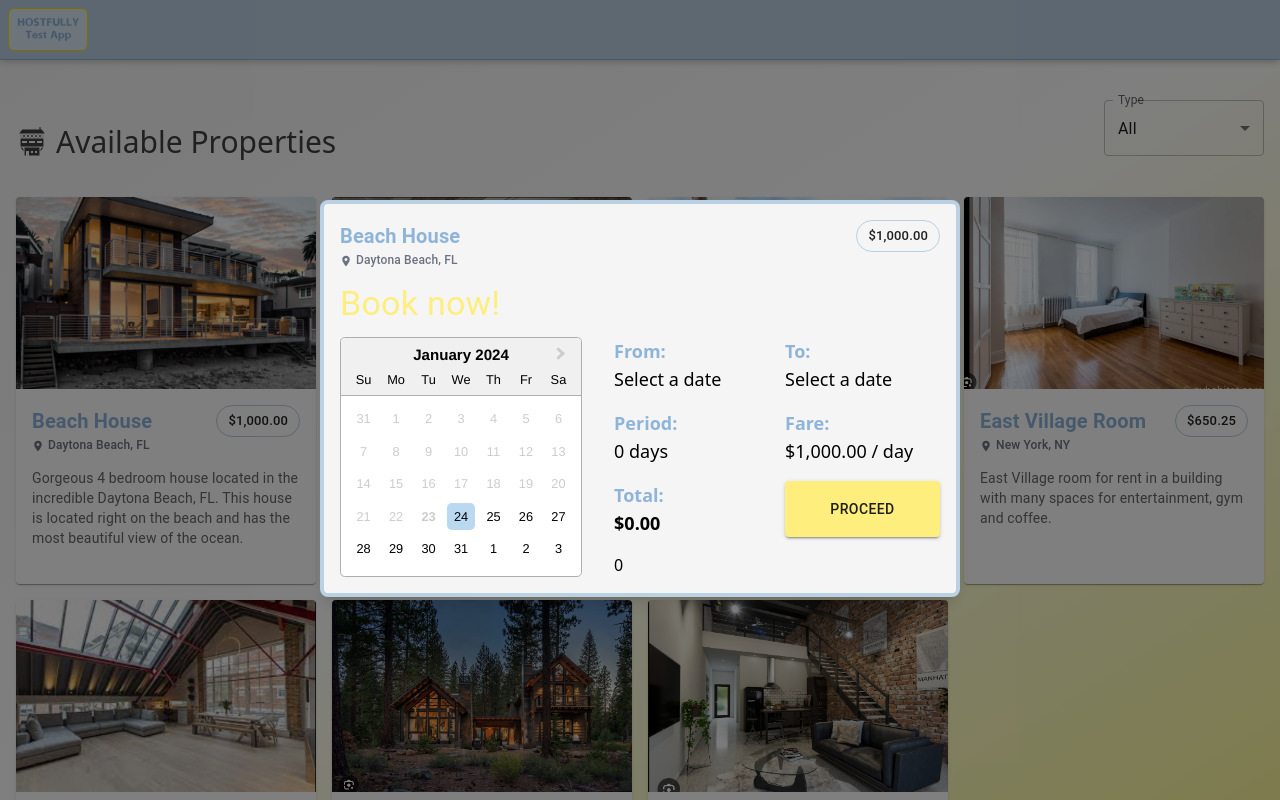
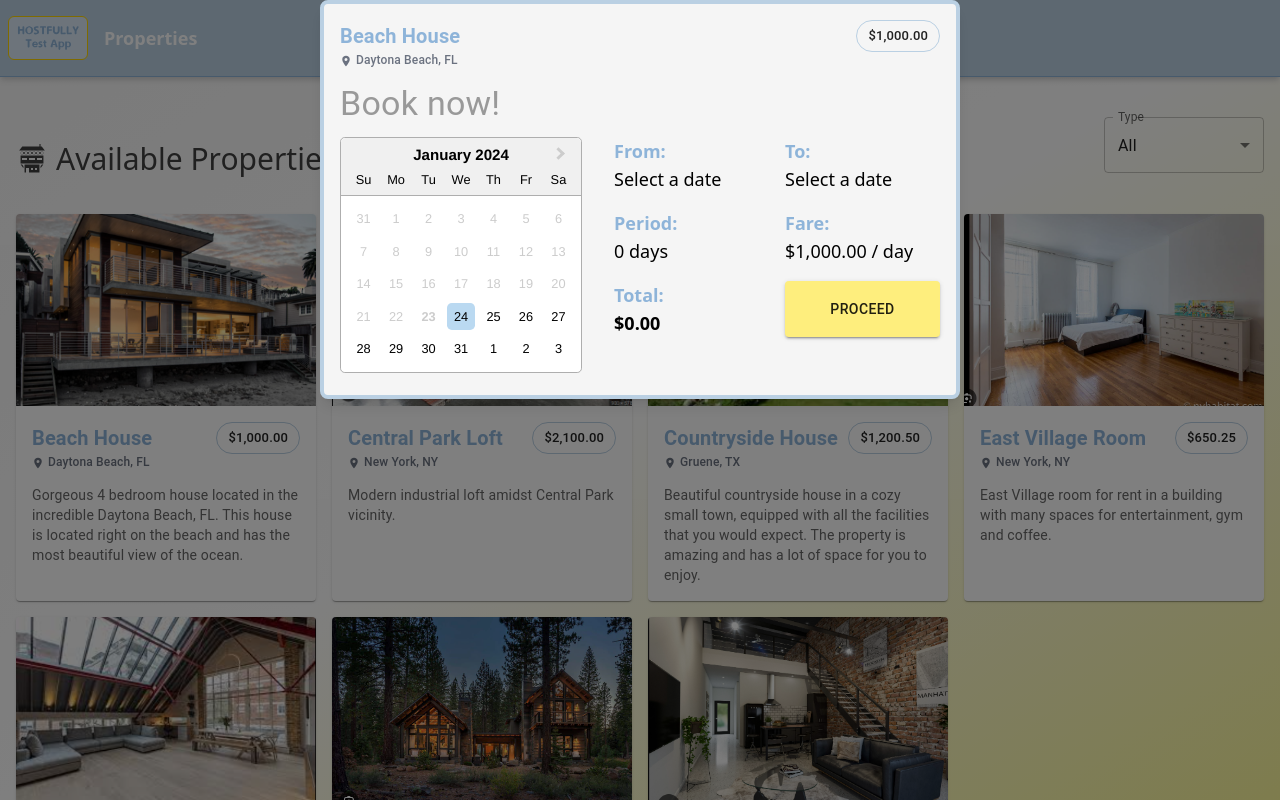
Before and after one commit to joaomariowd/hostfully_app, a React (Vite) app: page / in a window 1280 px wide. Both pictures are taken after a click on the button 166 px from the left and 380 px from the top of the page. Built offline with nearby package versions, Linux system fonts and the light colour scheme.

Commit message:
improving elements style

```diff
--- a/package.json
+++ b/package.json
@@ -14,6 +14,7 @@
     "@emotion/styled": "^11.11.0",
     "@mui/material": "^5.15.6",
     "@types/react-datepicker": "^4.19.5",
+    "clsx": "^2.1.0",
     "moment": "^2.30.1",
     "react": "^18.2.0",
     "react-datepicker": "^5.0.0",
--- a/src/components/BookingModal/BookingModal.tsx
+++ b/src/components/BookingModal/BookingModal.tsx
@@ -74,7 +74,7 @@ const BookingModal = () => {
       aria-describedby="modal-modal-description"
     >
       <Box
-        className='absolute w-1/2 p-4 transform -translate-x-1/2 border-4 rounded-lg shadow-lg border-primary bg-paper top-1/4 left-1/2 min-h-56'
+        className='absolute w-full p-4 transform -translate-x-1/2 border-4 rounded-lg shadow-lg landscape:top-0 top-1/4 lg:w-1/2 border-primary bg-paper left-1/2 min-h-56'
       >
         <Typography gutterBottom variant="h6" component="div" className='flex justify-between align-middle'>
             <div>
@@ -92,10 +92,11 @@ const BookingModal = () => {
               }}
             />
           </Typography>
-          <Typography gutterBottom variant="h4" component="h2" color="secondary">
+          <Typography gutterBottom variant="h4" component="h2" color="#999" className='text-center md:text-left'>
             Book now!
           </Typography>
-          <div className="flex gap-8">
+          <div className="flex flex-col gap-4 lg:gap-8 md:flex-row">
+            <div className='text-center'>
               <DatePicker
                 selected={checkIn}
                 onChange={(dates: [Date | null, Date | null]) => {
@@ -110,6 +111,7 @@ const BookingModal = () => {
                 inline
                 minDate={moment().add(1, 'days').toDate()}
               />
+            </div>
 
             <div className='flex-1'>
               <div className="grid grid-cols-2 grid-rows-3 gap-4 mb-4">
@@ -164,7 +166,7 @@ const BookingModal = () => {
                   </Button>
                 </div>
               </div>
-              <div>{bookings.length}</div>
+
               {errorMessage &&
                 <div className="p-2 font-bold text-red-500 bg-red-200 border border-red-500 rounded">
                   {errorMessage}
--- a/src/components/Header/Header.tsx
+++ b/src/components/Header/Header.tsx
@@ -1,16 +1,53 @@
+import { Link } from 'react-router-dom';
 import appLogo from '/logo.svg';
-import { Link } from 'react-router-dom'
+import { Property } from '../../@types';
+import properties from '../../../data/properties.json';
+import { useState } from 'react';
+import clsx from 'clsx';
 
 const Header = () => {
+  const [isOpen, setIsOpen] = useState(false);
+
   return (
-    <header className="p-2 bg-primary text-white shadow-md shadow-neutral-300 border-b border-0 border-primary-dark">
+    <header className="flex items-center justify-start p-2 text-white border-0 border-b shadow-md bg-primary shadow-neutral-300 border-primary-dark">
       <div className='w-20'>
         <Link to='/'>
-          <img className='rounded-md p-2 border bg-primary-light border-gold' src={appLogo} alt="App Logo" />
+          <img className='p-2 border rounded-md bg-primary-light border-gold' src={appLogo} alt="App Logo" />
         </Link>
       </div>
+      <nav>
+        <ul className="sm:flex">
+          <li
+            className="relative p-4 text-lg font-bold cursor-pointer sm:mr-4"
+            onMouseEnter={() => setIsOpen(true)}
+            onMouseLeave={() => setIsOpen(false)}
+            onClick={() => setIsOpen(!isOpen)}
+          >
+            Properties
+            <ul className={clsx(
+              "absolute left-0 z-50 p-2 mt-2 space-y-2 text-sm font-normal rounded-md text-primary-dark bg-paper group-hover:block",
+                {
+                  'block': isOpen,
+                  'hidden': !isOpen,
+                }
+              )}
+            >
+              {properties.map((property: Property) => (
+                <li key={property.id} className=' w-fit'>
+                  <Link
+                    to={`/properties/${property.id}`}
+                    onClick={() => setIsOpen(false)}
+                  >
+                    {property.title}
+                  </Link>
+                </li>
+              ))}
+            </ul>
+          </li>
+        </ul>
+      </nav>
     </header>
-  )
-}
+  );
+};
 
 export default Header;
--- a/src/pages/Property.tsx
+++ b/src/pages/Property.tsx
@@ -29,10 +29,10 @@ const Property = () => {
       }}
       className="flex flex-col items-center justify-center h-56 text-white bg-center bg-no-repeat bg-cover"
     >
-      <div className="text-5xl font-bold">{property?.title}</div>
+      <div className="text-3xl font-bold lg:text-5xl">{property?.title}</div>
       <div className="text-2xl">
         <IoLocationSharp className='inline-block mr-1' />
-        {property.location}, {bookings.length}
+        {property.location}
       </div>
     </Box>
     <TableContainer className="px-8" component={Paper}>
--- a/tailwind.config.js
+++ b/tailwind.config.js
@@ -11,7 +11,11 @@ export default {
         secondary: "#feee7d",
         "secondary-light": "#fefa9c",
         paper: "#f5f5f5",
-      }
+      },
+      screens: {
+        'portrait': { 'raw': '(orientation: portrait)' },
+        'landscape': { 'raw': '(orientation: landscape)' },
+      },
     },
   },
   plugins: [],
```
Also changed, not shown: 1 other file (tests, documents, lock files or other folders). Lines whose indentation alone changed are shown as unchanged.
